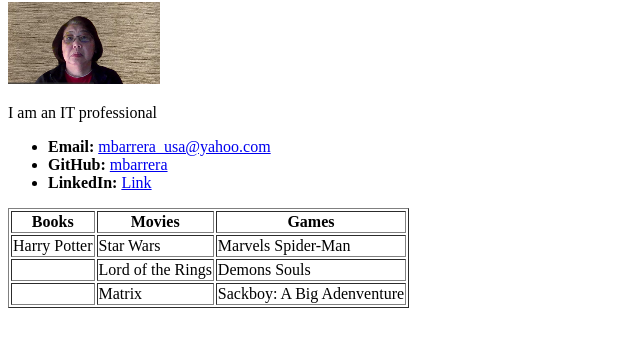
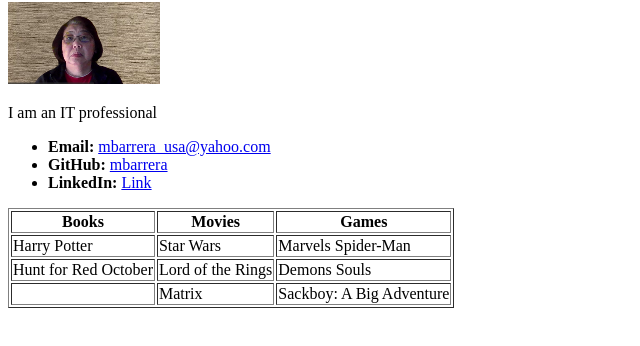
Before and after one commit to mbarrera2020/mbarrera, a plain HTML site: page index.html in a window 1280 px wide. Shown: the part 78-424 px from the top of the page, without its empty margins (0-640 px from the left). Drawn offline with Linux system fonts and the light colour scheme.

Commit message:
Update index.html

```diff
--- a/index.html
+++ b/index.html
@@ -26,14 +26,14 @@
     <td>Marvels Spider-Man</td>
   </tr>
   <tr>
-    <td></td>
+    <td>Hunt for Red October</td>
     <td>Lord of the Rings</td>
     <td>Demons Souls</td>
   </tr>
   <tr>
     <td></td>
     <td>Matrix</td>
-    <td>Sackboy: A Big Adenventure</td>
+    <td>Sackboy: A Big Adventure</td>
   </tr>
 </table>
 </body>
```
